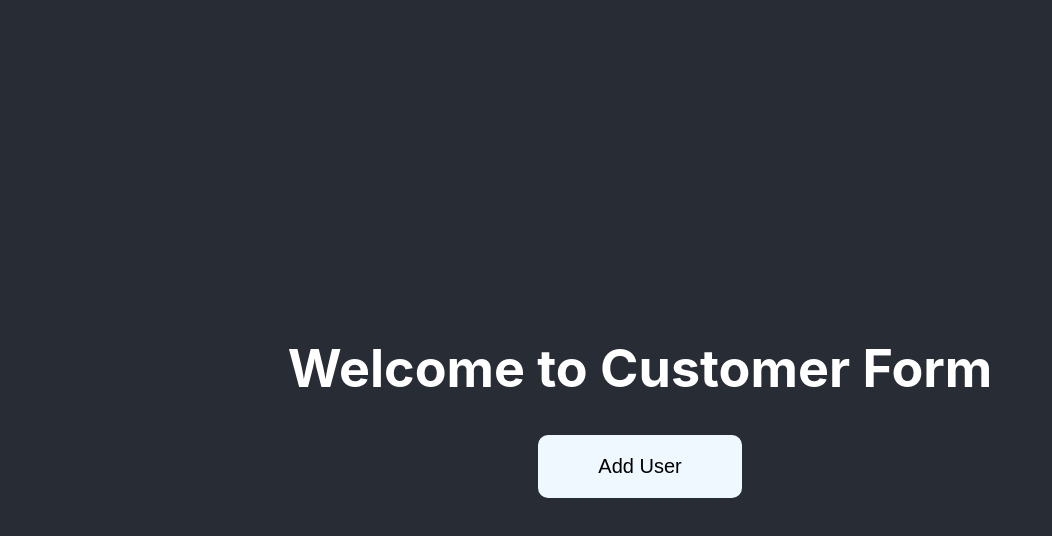
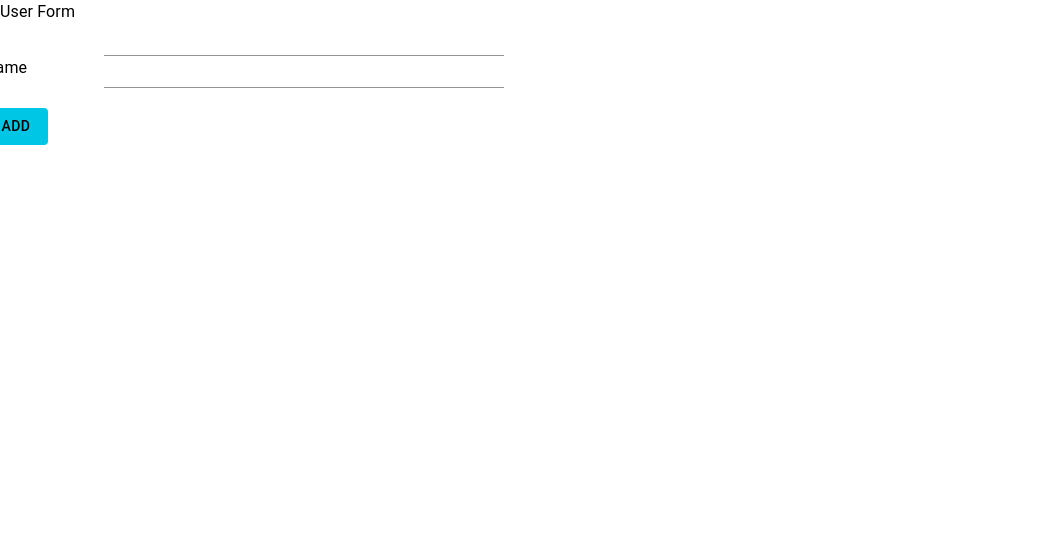
Before and after one commit to DHJ99/Frontend-React---CF, a React (Create React App) app: page /users in a window 1280 px wide. Shown: the top 536 px of the page, without its empty margins (0-1052 px from the left). Built offline with nearby package versions, Linux system fonts and the light colour scheme.

Commit message:
new updates

```diff
--- a/src/App.js
+++ b/src/App.js
@@ -1,12 +1,15 @@
-import logo from './logo.svg';
+import {useNavigate } from 'react-router-dom'
 import './App.css';
 
 function App() {
+
+  const navigate = useNavigate();
+
   return (
     <div className="App">
       <header className="App-header">
         <h1>Welcome to Customer Form</h1>
-        <button className="add-userbtn">Add User</button>
+        <button className="add-userbtn" onClick={() => navigate('/users')}>Add User</button>
       </header>
     </div>
   );
--- a/src/UserForm.js
+++ b/src/UserForm.js
@@ -1,3 +1,5 @@
+import {Button , Grid , Input , Typography } from "@mui/material";
+
 const UserForm = props => {
     return (
         <Grid
--- a/src/Users.js
+++ b/src/Users.js
@@ -1,5 +1,9 @@
+import UserForm from "./UserForm";
+
 const Users = () => {
-
+   return (
+        <UserForm/>
+    );
 }
 
 export default Users;
--- a/src/index.js
+++ b/src/index.js
@@ -3,12 +3,17 @@ import ReactDOM from 'react-dom/client';
 import './index.css';
 import App from './App';
 import reportWebVitals from './reportWebVitals';
+import { BrowserRouter , Route , Routes } from 'react-router-dom';
+import Users from './Users';
 
 const root = ReactDOM.createRoot(document.getElementById('root'));
 root.render(
-  <React.StrictMode>
-    <App />
-  </React.StrictMode>
+  <BrowserRouter>
+    <Routes>
+      <Route path='/' element={<App/>} />
+      <Route path='/users' element={<Users/>} />
+    </Routes>
+  </BrowserRouter>
 );
 
 // If you want to start measuring performance in your app, pass a function
```
